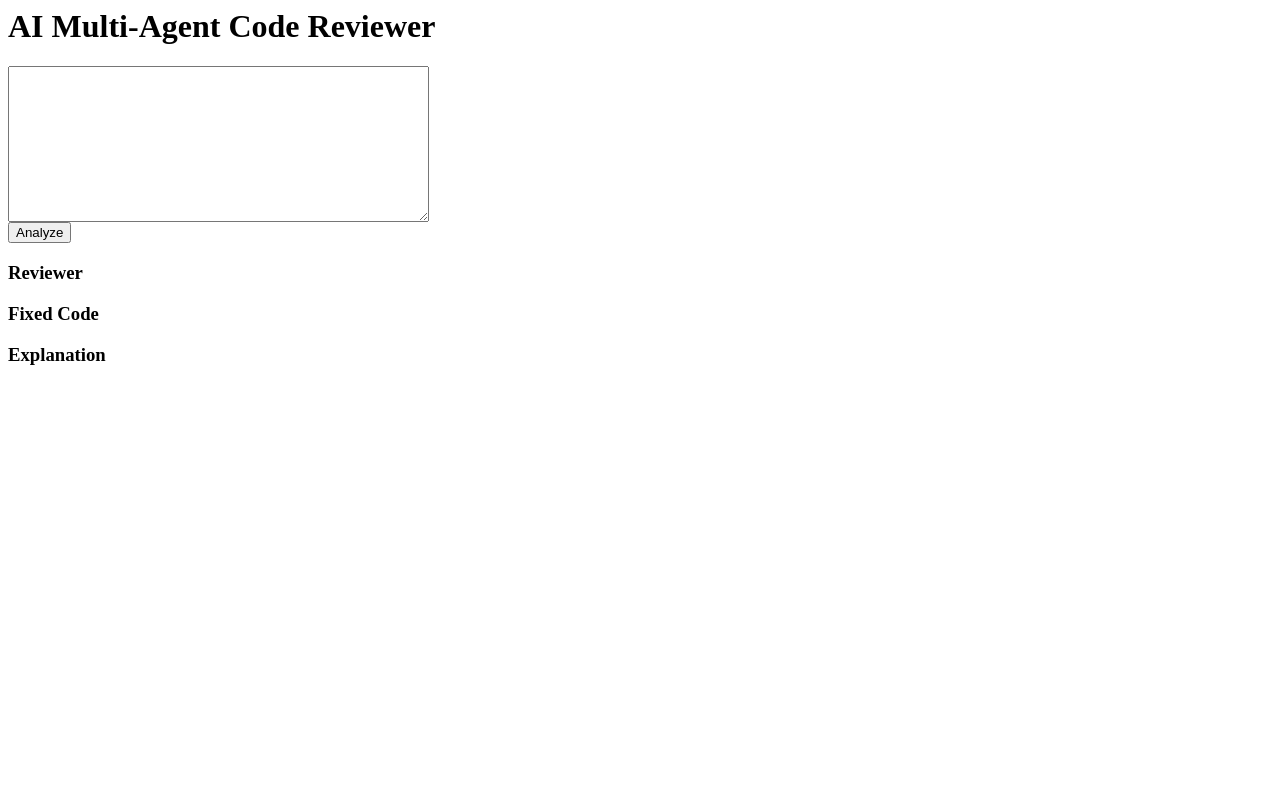
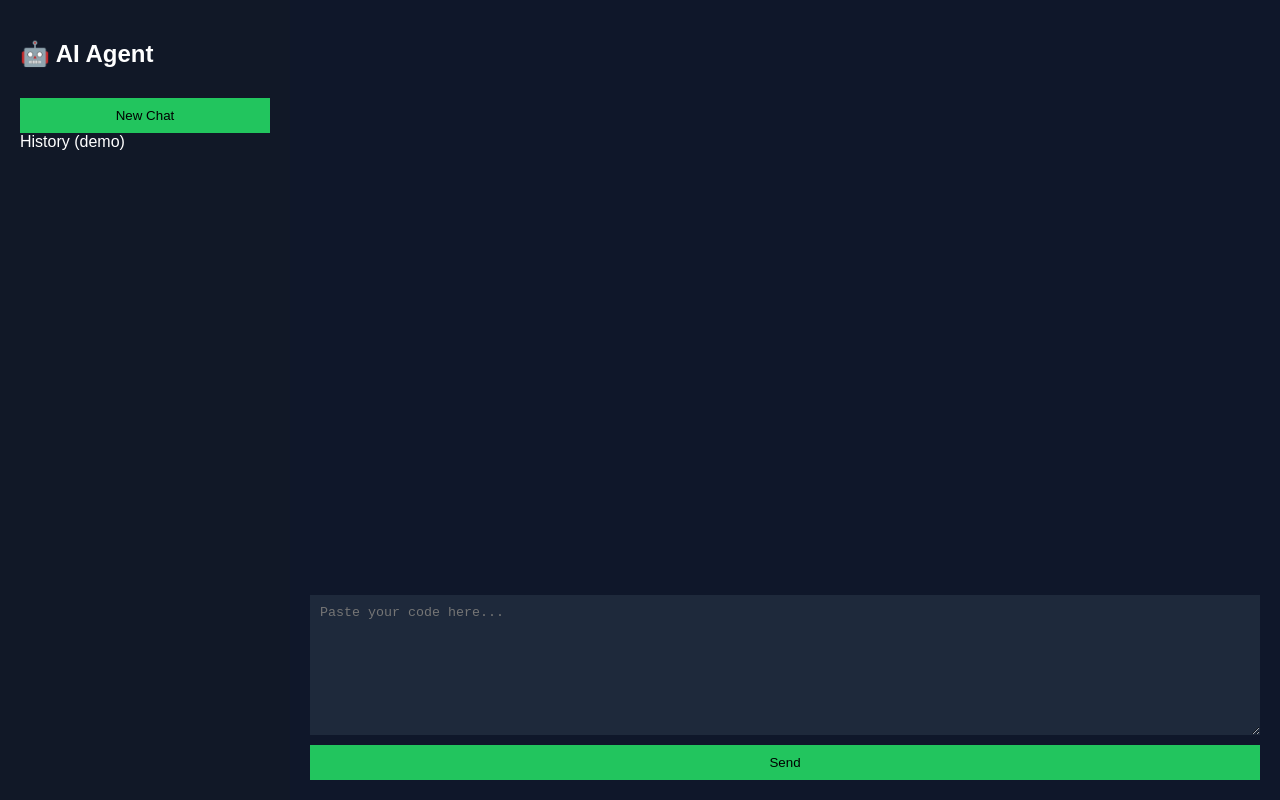
Before and after one commit to candycanemissy/multi-agent-ai-reviewer-CodeSage, a website: page frontend/index.html in a window 1280 px wide. Drawn offline with Linux system fonts and the light colour scheme.

Commit message:
ChatGPT UI ready for deployment

```diff
--- a/frontend/app.js
+++ b/frontend/app.js
@@ -1,15 +1,33 @@
-async function run() {
+const chat = document.getElementById("chat");
+
+function addMessage(text, className) {
+    const div = document.createElement("div");
+    div.className = className;
+    div.innerText = text;
+    chat.appendChild(div);
+    chat.scrollTop = chat.scrollHeight;
+}
+
+async function analyze() {
+
     const code = document.getElementById("code").value;
 
-    const res = await fetch("http://localhost:5000/analyze", {
-        method: "POST",
-        headers: { "Content-Type": "application/json" },
-        body: JSON.stringify({ code })
-    });
+    addMessage(code, "user");
+
+    addMessage("AI is analyzing code...", "ai");
+    const API_URL = "https://multi-agent-ai-reviewer-codesage.onrender.com";
+    const res = await fetch(API_URL, {
+    method: "POST",
+    headers: { "Content-Type": "application/json" },
+    body: JSON.stringify({ code })
+});
 
     const data = await res.json();
 
-    document.getElementById("review").innerText = data.review;
-    document.getElementById("fix").innerText = data.fixed_code;
-    document.getElementById("explain").innerText = data.explanation;
+    // remove loading message (simple hack)
+    chat.lastChild.remove();
+
+    addMessage("🔍 REVIEW:\n" + data.review, "ai");
+    addMessage("🛠 FIXED CODE:\n" + data.fixed_code, "ai");
+    addMessage("📖 EXPLANATION:\n" + data.explanation, "ai");
 }
--- a/frontend/index.html
+++ b/frontend/index.html
@@ -1,16 +1,35 @@
-<h1>AI Multi-Agent Code Reviewer</h1>
+<!DOCTYPE html>
+<html>
+<head>
+    <title>AI Code Intelligence</title>
+    <link rel="stylesheet" href="style.css">
+</head>
 
-<textarea id="code" rows="10" cols="50"></textarea>
-<br>
-<button onclick="run()">Analyze</button>
+<body>
 
-<h3>Reviewer</h3>
-<pre id="review"></pre>
+<div class="container">
 
-<h3>Fixed Code</h3>
-<pre id="fix"></pre>
+    <!-- SIDEBAR -->
+    <div class="sidebar">
+        <h2>🤖 AI Agent</h2>
+        <button>New Chat</button>
+        <div class="history">History (demo)</div>
+    </div>
 
-<h3>Explanation</h3>
-<pre id="explain"></pre>
+    <!-- MAIN CHAT AREA -->
+    <div class="main">
+
+        <div class="chat-box" id="chat"></div>
+
+        <textarea id="code" placeholder="Paste your code here..."></textarea>
+
+        <button onclick="analyze()">Send</button>
+
+    </div>
+
+</div>
 
 <script src="app.js"></script>
+
+</body>
+</html>
--- /dev/null
+++ b/frontend/style.css
@@ -0,0 +1,77 @@
+body {
+    margin: 0;
+    font-family: Arial;
+    background: #0f172a;
+    color: white;
+}
+
+.container {
+    display: flex;
+    height: 100vh;
+}
+
+/* Sidebar */
+.sidebar {
+    width: 250px;
+    background: #111827;
+    padding: 20px;
+}
+
+.sidebar button {
+    width: 100%;
+    padding: 10px;
+    margin-top: 10px;
+    background: #22c55e;
+    border: none;
+    cursor: pointer;
+}
+
+/* Main */
+.main {
+    flex: 1;
+    display: flex;
+    flex-direction: column;
+    padding: 20px;
+}
+
+.chat-box {
+    flex: 1;
+    overflow-y: auto;
+    padding: 10px;
+}
+
+/* Chat bubbles */
+.user, .ai {
+    padding: 10px;
+    margin: 10px 0;
+    border-radius: 8px;
+    max-width: 80%;
+}
+
+.user {
+    background: #2563eb;
+    align-self: flex-end;
+}
+
+.ai {
+    background: #1f2937;
+    align-self: flex-start;
+}
+
+/* Input */
+textarea {
+    height: 120px;
+    margin-top: 10px;
+    background: #1e293b;
+    color: white;
+    border: none;
+    padding: 10px;
+}
+
+button {
+    margin-top: 10px;
+    padding: 10px;
+    background: #22c55e;
+    border: none;
+    cursor: pointer;
+}
```
